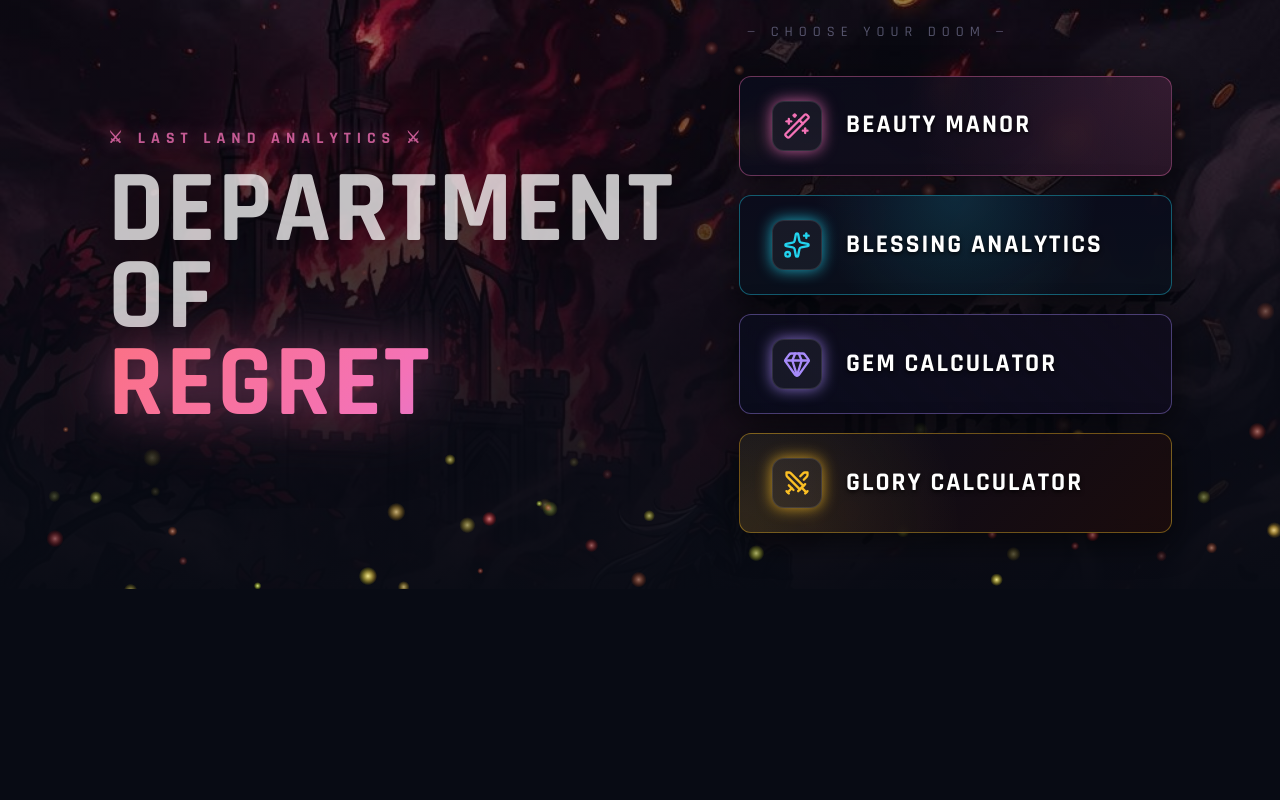
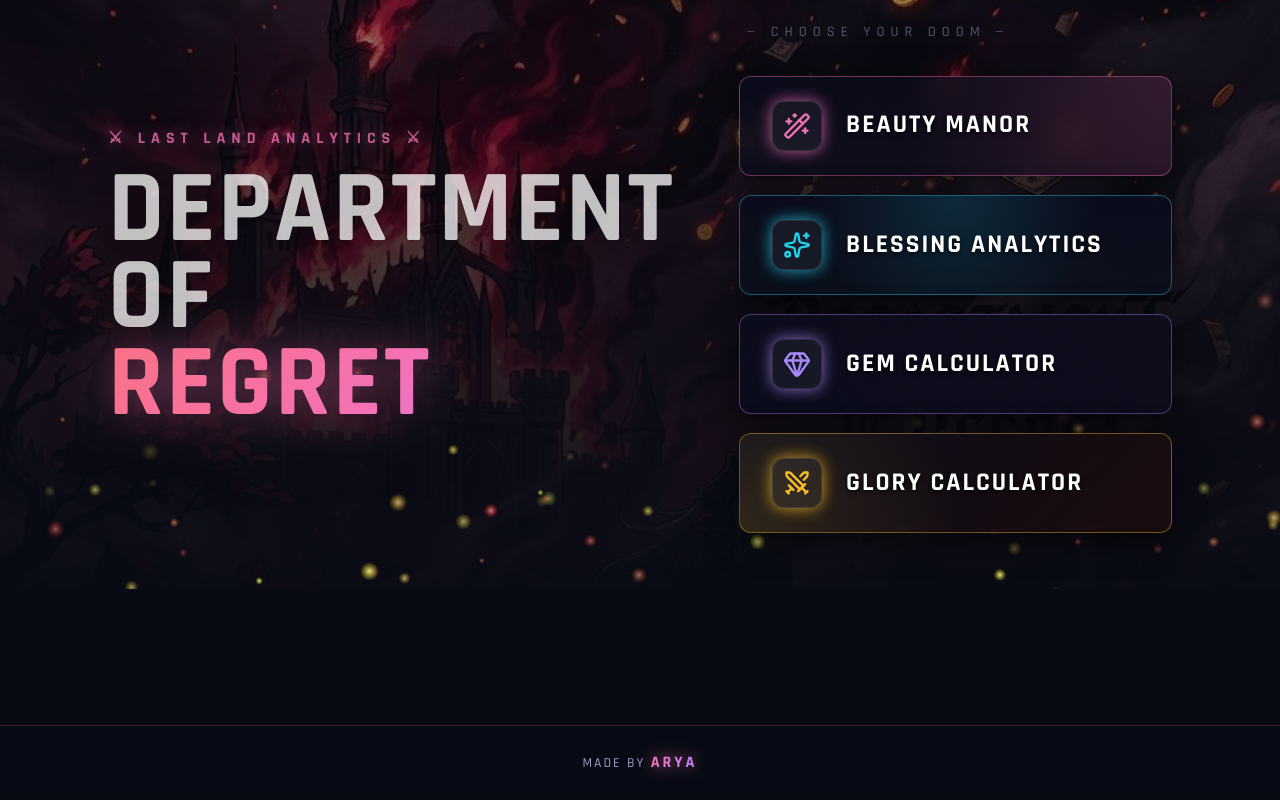
Before and after one commit to vanosski/regretland, a React (Vite) app: page / in a window 1280 px wide. Shown: the part 211-1011 px from the top of the page. Before the commit the page ends 936 px from the top, so only its background shows below. Built offline with nearby package versions, Linux system fonts and the light colour scheme; a web font is replaced by a local one.

Commit message:
Add Made by Arya footer with glowing anime styling

```diff
--- a/src/App.jsx
+++ b/src/App.jsx
@@ -86,6 +86,10 @@ function App() {
             <Route path="/glory"     element={<GloryPage />} />
           </Routes>
         </main>
+
+        <footer className="app-footer">
+          <p>MADE BY <span className="author-name">ARYA</span></p>
+        </footer>
       </div>
     </BrowserRouter>
   );
--- a/src/index.css
+++ b/src/index.css
@@ -394,6 +394,30 @@ tfoot td { background: rgba(34,211,238,0.06); font-weight: 700; border-top: 1px
 .text-right { text-align: right; }
 
 /* ============================================================
+   FOOTER
+   ============================================================ */
+.app-footer {
+  text-align: center;
+  padding: 1.5rem;
+  margin-top: auto;
+  font-family: var(--font-heading);
+  font-size: 0.85rem;
+  color: var(--text-muted);
+  letter-spacing: 2px;
+  background: rgba(8, 11, 20, 0.8);
+  backdrop-filter: blur(8px);
+  border-top: 1px solid rgba(244, 114, 182, 0.2);
+}
+.author-name {
+  background: linear-gradient(to right, #f472b6, #c084fc);
+  -webkit-background-clip: text; -webkit-text-fill-color: transparent; background-clip: text;
+  font-weight: 800;
+  font-size: 1rem;
+  letter-spacing: 3px;
+  filter: drop-shadow(0 0 8px rgba(244, 114, 182, 0.8));
+}
+
+/* ============================================================
    RESPONSIVE
    ============================================================ */
 @media (max-width: 768px) {
```
